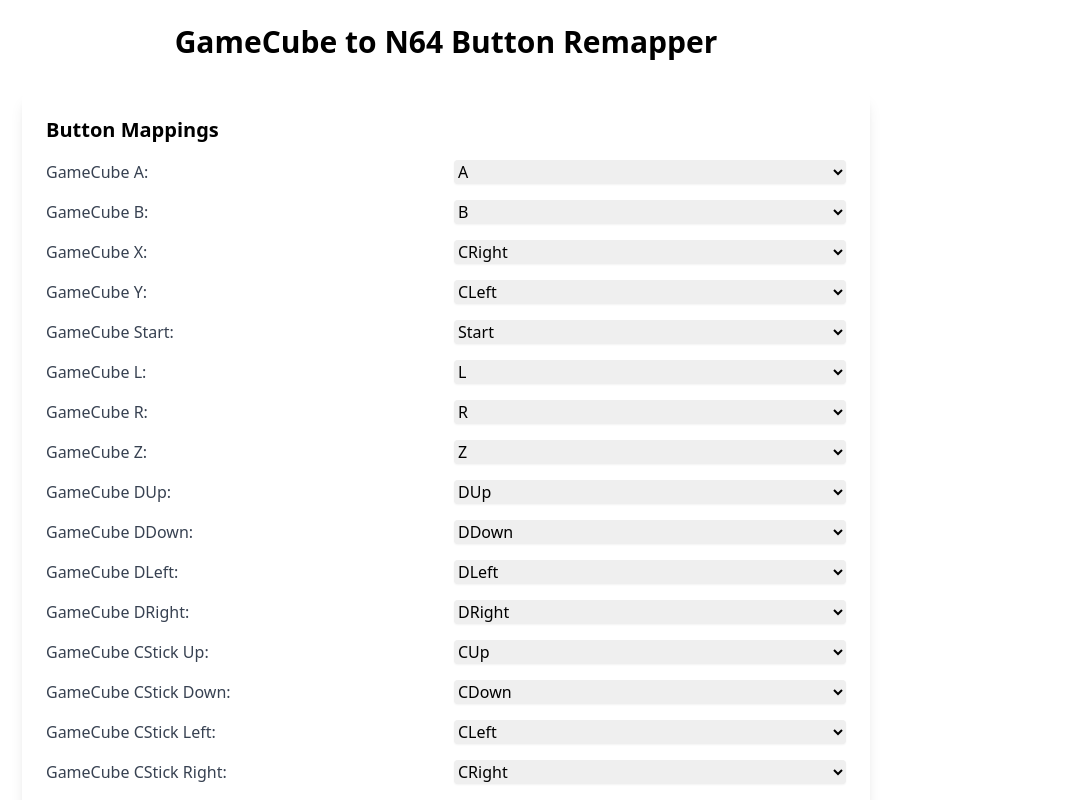
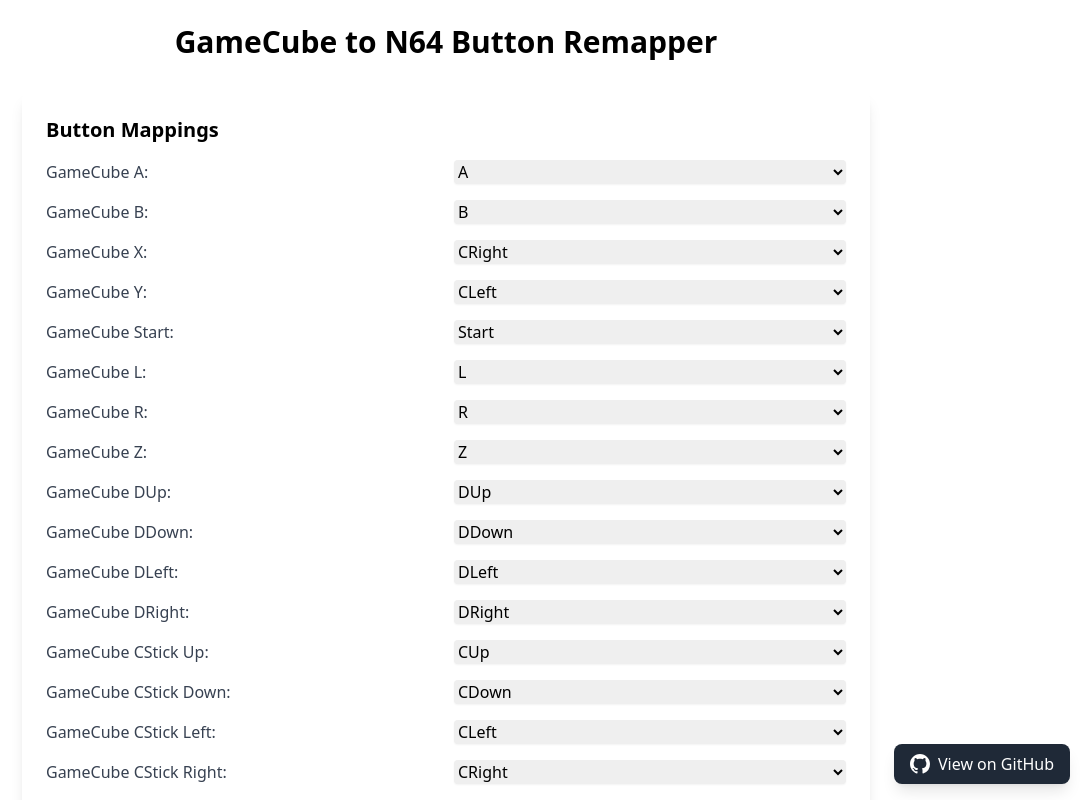
Before and after one commit to jarutherford/gc2n64-remapper, a React (Create React App) app: page / in a window 1280 px wide. Shown: the top 800 px of the page, without its empty margins (194-1280 px from the left). Built offline with nearby package versions, Linux system fonts and the light colour scheme.

Commit message:
adding nested github button

```diff
--- a/src/App.js
+++ b/src/App.js
@@ -1,7 +1,7 @@
-import React, { useState, useEffect } from 'react';
-import { Download, Upload, Code } from 'lucide-react';
+import React, { useState } from 'react';
+import { Code, Download, Upload } from 'lucide-react';
 
-const ButtonRemapper = () => {
+export default function ButtonRemapper() {
   // Define available buttons
   const gcButtons = [
     "A", "B", "X", "Y", "Start", "L", "R", "Z",
@@ -218,8 +218,20 @@
           </div>
         )}
       </div>
+
+      <div className="fixed bottom-4 right-4">
+        <a
+          href="https://github.com/jarutherford/gc2n64-remapper"
+          target="_blank"
+          rel="noopener noreferrer"
+          className="inline-flex items-center px-4 py-2 bg-gray-800 text-white rounded-lg hover:bg-gray-700 transition-colors shadow-lg"
+        >
+          <svg className="w-5 h-5 mr-2" viewBox="0 0 24 24" fill="currentColor">
+            <path d="M12 0C5.37 0 0 5.37 0 12c0 5.31 3.435 9.795 8.205 11.385.6.105.825-.255.825-.57 0-.285-.015-1.23-.015-2.235-3.015.555-3.795-.735-4.035-1.41-.135-.345-.72-1.41-1.23-1.695-.42-.225-1.02-.78-.015-.795.945-.015 1.62.87 1.845 1.23 1.08 1.815 2.805 1.305 3.495.99.105-.78.42-1.305.765-1.605-2.67-.3-5.46-1.335-5.46-5.925 0-1.305.465-2.385 1.23-3.225-.12-.3-.54-1.53.12-3.18 0 0 1.005-.315 3.3 1.23.96-.27 1.98-.405 3-.405s2.04.135 3 .405c2.295-1.56 3.3-1.23 3.3-1.23.66 1.65.24 2.88.12 3.18.765.84 1.23 1.905 1.23 3.225 0 4.605-2.805 5.625-5.475 5.925.435.375.81 1.095.81 2.22 0 1.605-.015 2.895-.015 3.3 0 .315.225.69.825.57A12.02 12.02 0 0024 12c0-6.63-5.37-12-12-12z" />
+          </svg>
+          View on GitHub
+        </a>
+      </div>
     </div>
   );
-};
-
-export default ButtonRemapper;
+}
```
